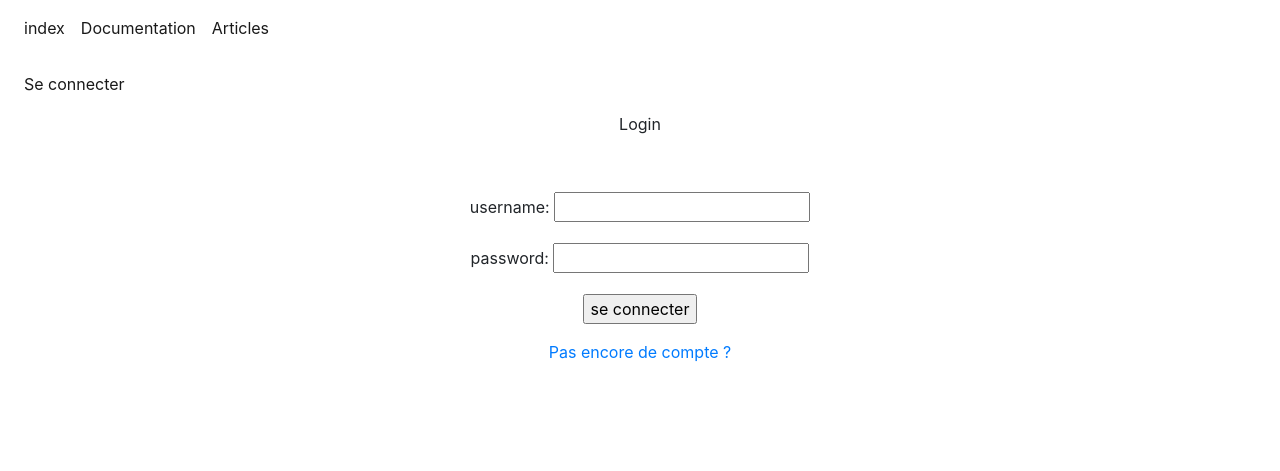
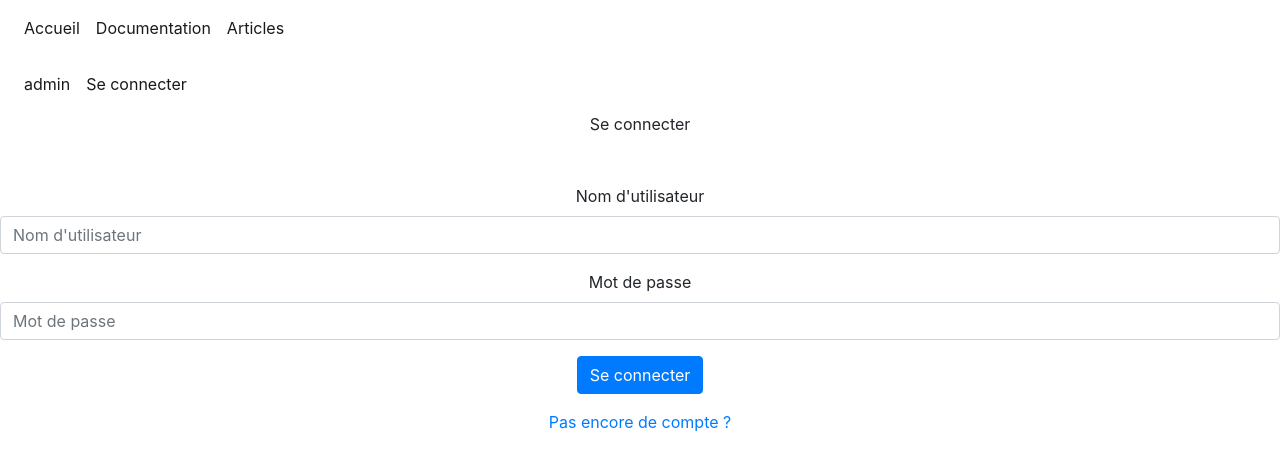
Before and after one commit to JohannDietrichGitHub/Portfolio, a PHP site: page /php/login.php in a window 1280 px wide. Shown: the top 471 px of the page. Run offline with PHP 8.4, Linux system fonts and the light colour scheme.

Commit message:
Mise en place du font et embellissement général

```diff
--- a/php/Index.php
+++ b/php/Index.php
@@ -8,6 +8,9 @@ session_start();
     <link rel="stylesheet" href="..\CSS\indexcss.css"/>
     <link rel="stylesheet" href="https://cdn.jsdelivr.net/npm/bootstrap@4.3.1/dist/css/bootstrap.min.css" integrity="sha384-ggOyR0iXCbMQv3Xipma34MD+dH/1fQ784/j6cY/iJTQUOhcWr7x9JvoRxT2MZw1T" crossorigin="anonymous">
     <script src="..\JS\indexjs.js"></script>
+    <link rel="preconnect" href="https://fonts.googleapis.com">
+    <link rel="preconnect" href="https://fonts.gstatic.com" crossorigin>
+    <link href="https://fonts.googleapis.com/css2?family=Roboto&display=swap" rel="stylesheet">
 </head>
 
 <header>
@@ -26,11 +29,12 @@ session_start();
   </div>
   </section>
   <div class="reveal">
-    <div class="imagindex"><img src="..\pirate.jpg" alt="Hacking"></div><br>
+    <div class="imagindex"><img src="..\images\pirate.jpg" alt="Hacking"></div><br>
   </div>
   <div class="reveal">
     <label>TEST APARITUS</label>
   </div>
+  <div class="contindex "> </div>
   <?php
   require_once('cv.php');
   ?>
--- a/php/authentification.php
+++ b/php/authentification.php
@@ -31,7 +31,7 @@ catch(PDOException $e)
 </header>
 <body>
 <center>
-    <label>Sign up </label>
+    Sign up
     <br><br><br>
     <form action="authentification.php" name="form" id="form" method="post">
     <p>
--- a/php/cv.php
+++ b/php/cv.php
@@ -67,7 +67,8 @@ $diplomes = $user[4];
           <div class="competences"> Competences :
              <br> <?php echo $competences;?>
           </div>
-        </div><div class="contactezmoi">
+        </div>
+        <div class="contactezmoi">
         <?php
           require_once ('formtest.php');
         ?></div>
--- a/php/formtest.php
+++ b/php/formtest.php
@@ -69,7 +69,7 @@ if (isset($_POST['sujet'])) {
 
 ?>
  <br>
-<button id="myBtn">contactez moi !</button>
+<button id="myBtn" class="btn btn-primary">contactez moi !</button>
 <script src="..\JS\indexjs.js"></script>
 
 </body>
--- a/php/login.php
+++ b/php/login.php
@@ -24,22 +24,22 @@ $DB_name = "test_portfolio";
 </header>
 <body>
 <center> <!-- formulaire de connection -->
-    <label>Login</label>
-    <br><br><br>
+<div class="form_signup">
+    <div class="formtitle">Se connecter</div>
+    <br><br>
     <form action="login.php" name="form" id="form" method="post">
-    <p>
-        <label for="username">username:</label>
-        <input type="text" name="username" id="username" required>
-    </p>
-    <p>
-        <label for="password">password:</label>
-        <input type="password" name="password" id="password" required>
-    </p>
-    <p>
-        <input type="submit" value="se connecter">
-    </p>
+    <div class="form-group">
+        <label for="username">Nom d'utilisateur</label>
+        <input type="email" class="form-control" id="username" name="username" aria-describedby="emailHelp" placeholder="Nom d'utilisateur">
+     </div>
+    <div class="form-group">
+        <label for="password">Mot de passe</label>
+        <input type="password" class="form-control" id="password" name="password" placeholder="Mot de passe">
+    </div>
+    <button type="submit" class="btn btn-primary">Se connecter</button>
     </form>
     <div><a href="authentification.php">Pas encore de compte ?</a></div>
+</div>
 </center>
 <?php
      $conn = new PDO("mysql:host={$DB_host};dbname={$DB_name}",$DB_user,$DB_pass);
--- a/php/navbar.php
+++ b/php/navbar.php
@@ -5,7 +5,7 @@
     <nav class="navperso navbar navbar-expand-lg navbar-light ">
     <div class="collapse navbar-collapse" id="navbarNavAltMarkup">
         <div class="navbar-nav">
-        <a class="nav-item nav-link active" href="http://localhost:3000/php/index.php"">index</a>
+        <a class="nav-item nav-link active" href="http://localhost:3000/php/index.php"">Accueil</a>
         <a class="nav-item nav-link active" href="http://localhost:3000/php/docu.php""> Documentation</a>
         <a class="nav-item nav-link active" href="http://localhost:3000/php/articles.php"">Articles</a>
         </div>
@@ -17,9 +17,13 @@
             <?php
             if(isset($_SESSION["username"]))
             {
-                if($_SESSION["droits"] == 1){?>
-            <a class="nav-item nav-link active" href="http://localhost:3000/php/admin.php"">Admin</a>
-            <?php } }?>
+                if($_SESSION["droits"] == 1){
+                    ?><a class="nav-item nav-link active" href="http://localhost:3000/php/admin.php"">Admin</a><?php //permet de voir la page admin uniquement si on l'es
+                }
+            }
+            else {
+                ?> <a class="nav-item nav-link active inexist" href="http://localhost:3000/php/admin.php"">admin</a> <?php //permet simplement un meilleur alignement de la navbar
+            }?>
             <a class="nav-item nav-link active" href="http://localhost:3000/php/login.php"">Se connecter</a>
         </div>
         </div>
```
Also changed, not shown: CSS/indexcss.css (+19 -2 lines), images/icons8-contacts-16.png (added), images/pirate.jpg (renamed from pirate.jpg).
